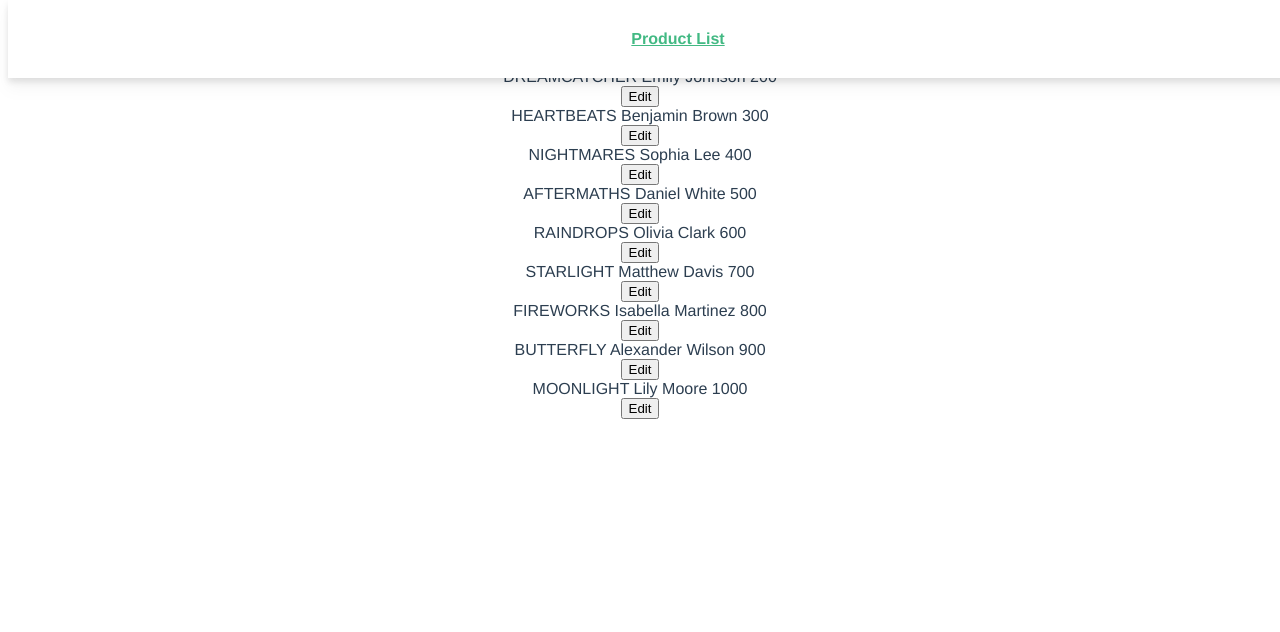
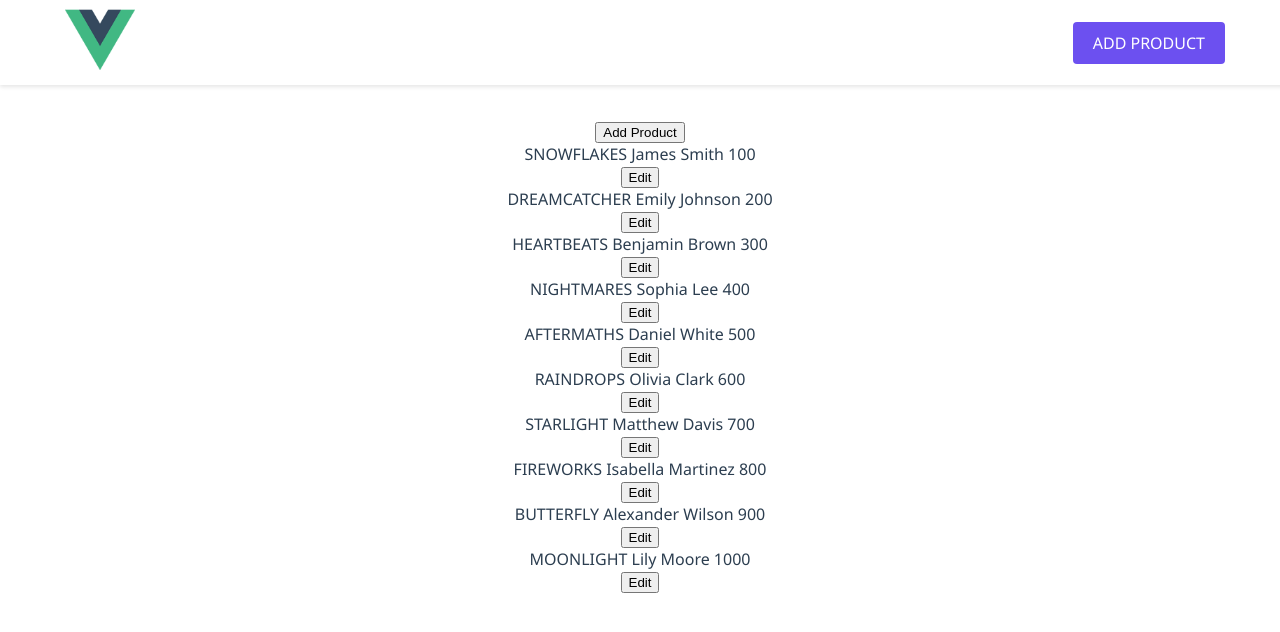
Before and after one commit to FrancisPogi22/Product-CRUD, a Vue app: page / in a window 1280 px wide. Shown: the top 632 px of the page. Built offline with nearby package versions, Linux system fonts and the light colour scheme.

Commit message:
addproduct router

```diff
--- a/src/App.vue
+++ b/src/App.vue
@@ -1,35 +1,68 @@
 <template>
-  <nav>
-    <router-link to="/">Product List</router-link>
-  </nav>
-  <router-view />
+  <div>
+    <nav class="nav-bar">
+      <router-link to="/">
+        <img src="./assets/logo.png" class="logo" />
+      </router-link>
+
+      <router-link to="/addProduct">
+        <button class="nav-button">ADD PRODUCT</button>
+      </router-link>
+    </nav>
+    <div class="content">
+      <router-view />
+    </div>
+  </div>
 </template>
+
+<script>
+export default {
+  name: "App",
+};
+</script>
 
 <style>
 #app {
-  font-family: Avenir, Helvetica, Arial, sans-serif;
+  font-family: "Segoe UI", Tahoma, Geneva, Verdana, sans-serif;
   -webkit-font-smoothing: antialiased;
   -moz-osx-font-smoothing: grayscale;
   text-align: center;
   color: #2c3e50;
 }
 
-nav {
+.nav-bar {
+  display: flex;
+  justify-content: space-between;
+  align-items: center;
   position: fixed;
   top: 0;
+  left: 0;
   width: 100%;
-  padding: 30px;
+  padding: 5px;
   background: #ffffff;
-  filter: drop-shadow(0 10px 8px rgb(0 0 0 / 0.04))
-    drop-shadow(0 4px 3px rgb(0 0 0 / 0.1));
+  z-index: 1000;
+  box-shadow: 0 2px 4px rgba(0, 0, 0, 0.1);
 }
 
-nav a {
-  font-weight: bold;
-  color: #2c3e50;
+.logo {
+  height: 70px;
+  margin-left: 60px;
 }
 
-nav a.router-link-exact-active {
-  color: #42b983;
+.nav-button {
+  padding: 10px 20px;
+  font-family: "Segoe UI", Tahoma, Geneva, Verdana, sans-serif;
+  font-size: 1rem;
+  background-color: #6c50f0;
+  color: #ffffff;
+  border: none;
+  border-radius: 4px;
+  cursor: pointer;
+  margin-right: 60px;
+}
+
+.content {
+  margin-top: 100px;
+  padding: 20px;
 }
 </style>
```
